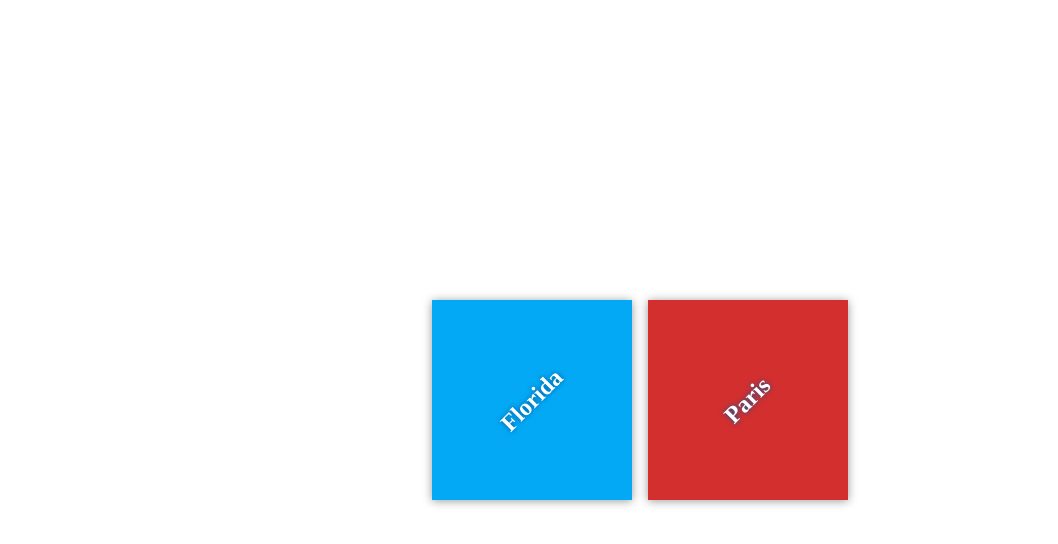
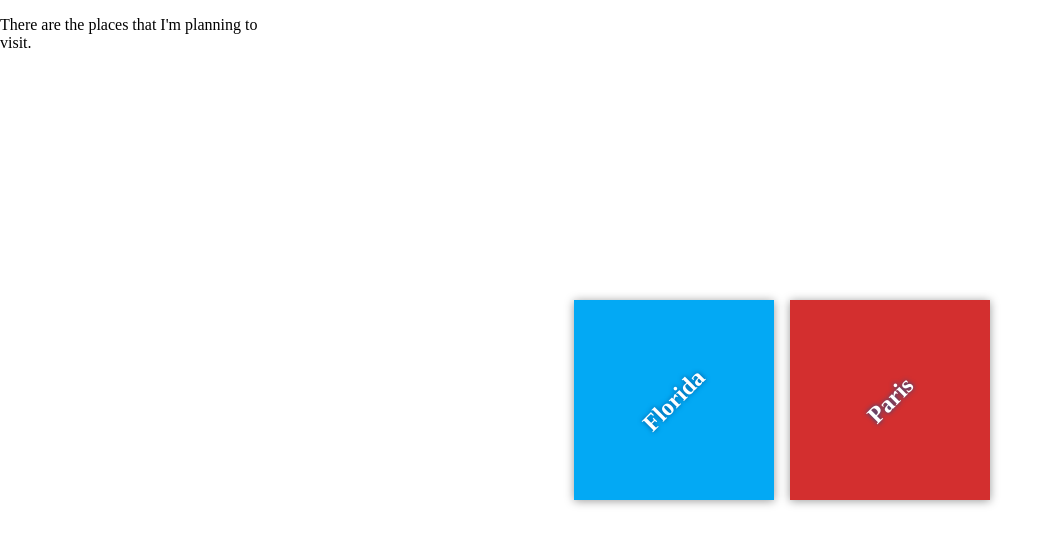
Before and after one commit to jq1574/my-travel-plan, a plain HTML site: page index.html in a window 1280 px wide. Shown: the whole page, without its empty margins (0-1058 px from the left). Drawn offline with Linux system fonts and the light colour scheme; files that its build step writes are made by us from their sources.

Commit message:
Add text to destinations

```diff
--- a/index.html
+++ b/index.html
@@ -7,6 +7,8 @@
     <link rel="stylesheet" href="css/app.css">
 </head>
 <body>
+
+    <p> There are the places that I'm planning to visit.</p>
 
     <div class="container">
         <div class="destination-container">
```
